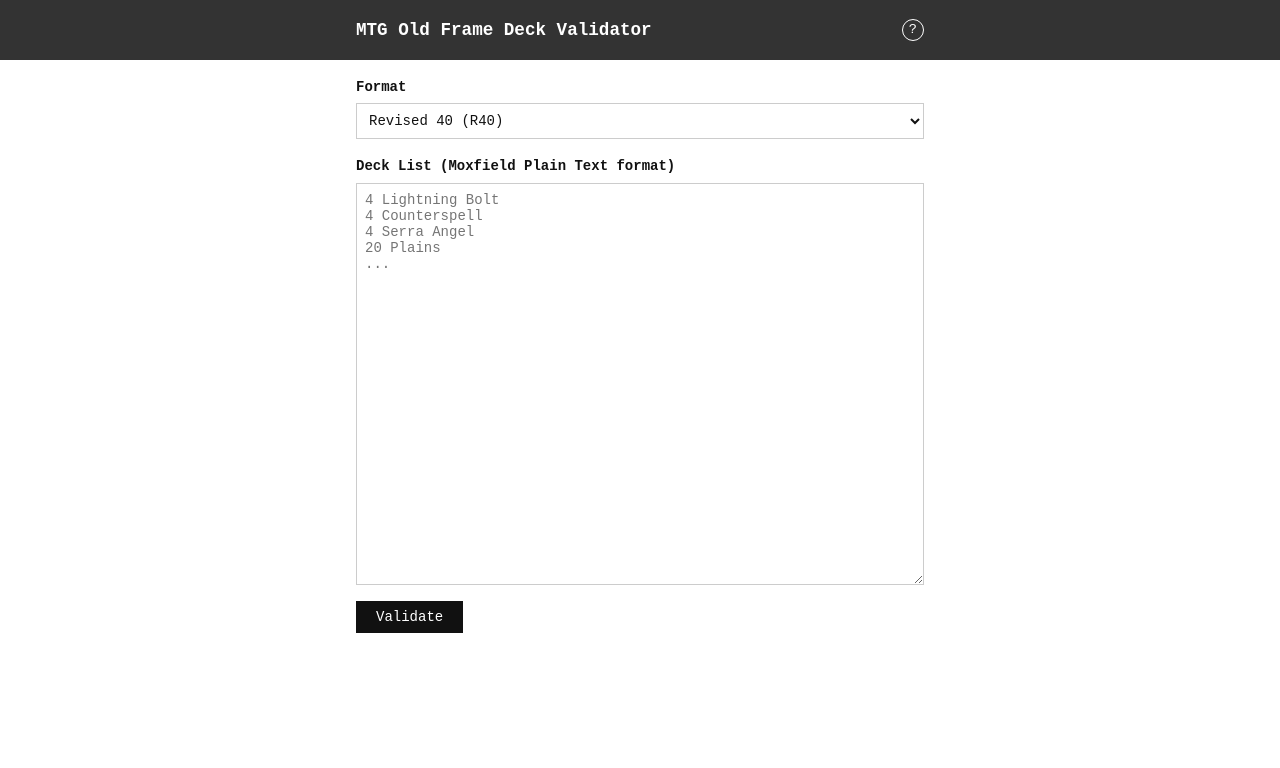
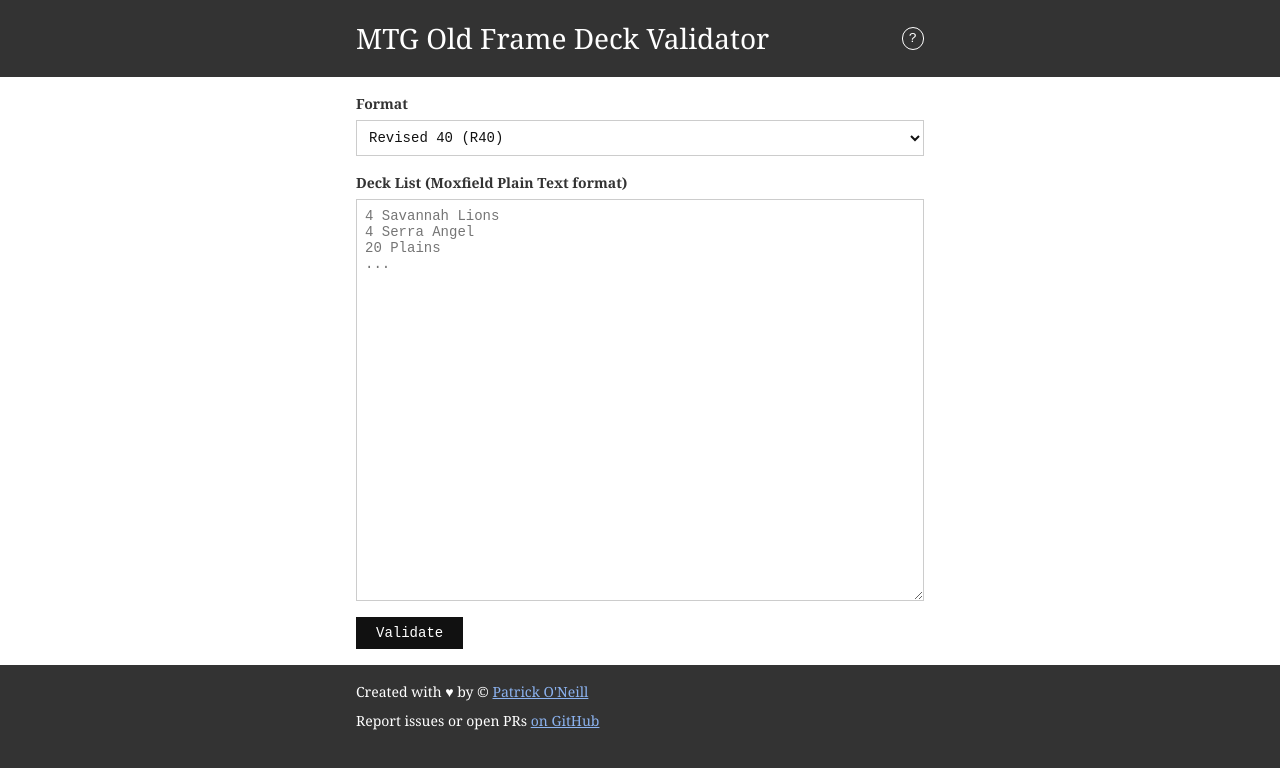
Before and after one commit to misteroneill/mtg-old-frame-validator, a website with bundled scripts: page index.html in a window 1280 px wide. Built offline with nearby package versions, Linux system fonts and the light colour scheme.

Commit message:
design cleanup

```diff
--- a/index.html
+++ b/index.html
@@ -24,6 +24,7 @@
       </ol>
     </div>
   </div>
+  <div id="content">
     <div class="container">
       <div id="result"></div>
       <form id="validator-form">
@@ -41,12 +42,19 @@
             name="decklist"
             rows="24"
             spellcheck="false"
-          placeholder="4 Lightning Bolt&#10;4 Counterspell&#10;4 Serra Angel&#10;20 Plains&#10;..."
+            placeholder="4 Savannah Lions&#10;4 Serra Angel&#10;20 Plains&#10;..."
           ></textarea>
         </div>
         <button type="submit" id="submit-btn">Validate</button>
       </form>
     </div>
+  </div>
+  <div id="footer">
+    <div class="container">
+      <p>Created with &hearts; by &copy; <a href="https://www.misteroneill.com/" target="_blank">Patrick O'Neill</a></p>
+      <p>Report issues or open PRs <a href="https://github.com/misteroneill/mtg-old-frame-validator" target="_blank">on GitHub</a></p>
+    </div>
+  </div>
   <script type="module" src="js/main.js"></script>
 </body>
 </html>
--- a/styles.css
+++ b/styles.css
@@ -5,11 +5,24 @@
 }
 
 body {
-  font-family: monospace;
+  background: #333;
+  font-family: Georgia, serif;
   font-size: 14px;
   line-height: 1.6;
-  color: #111;
-  background: #fff;
+  color: #fff;
+}
+
+a {
+  color: #8bb2ef;
+  text-decoration: underline;
+}
+
+a:hover {
+  text-decoration: none;
+}
+
+h1, h2, h3, h4, h5, h6 {
+  font-weight: normal;
 }
 
 p {
@@ -73,6 +86,12 @@
   cursor: not-allowed;
 }
 
+.container {
+  max-width: 600px;
+  margin: 0 auto;
+  padding: 1rem;
+}
+
 #header {
   background-color: #333;
   color: #fff;
@@ -85,8 +104,6 @@
 }
 
 #header h1 {
-  font-size: 1.1rem;
-  font-weight: bold;
   margin: 0;
 }
 
@@ -110,25 +127,16 @@
 }
 
 #help-panel {
-  border-bottom: 1px solid #ccc;
-  background: #f5f5f5;
+  background: #555;
 }
 
-#help-panel .container {
-  padding-top: 0.75rem;
-  padding-bottom: 0.75rem;
+#content {
+  background: #fff;
+  color: #333;
 }
 
-#help-panel
-
-#help-panel a {
-  color: #111;
-}
-
-.container {
-  max-width: 600px;
-  margin: 0 auto;
-  padding: 1rem;
+#content a {
+  color: #3d83f1;
 }
 
 #result > div {
```
Lines whose indentation alone changed are shown as unchanged.
